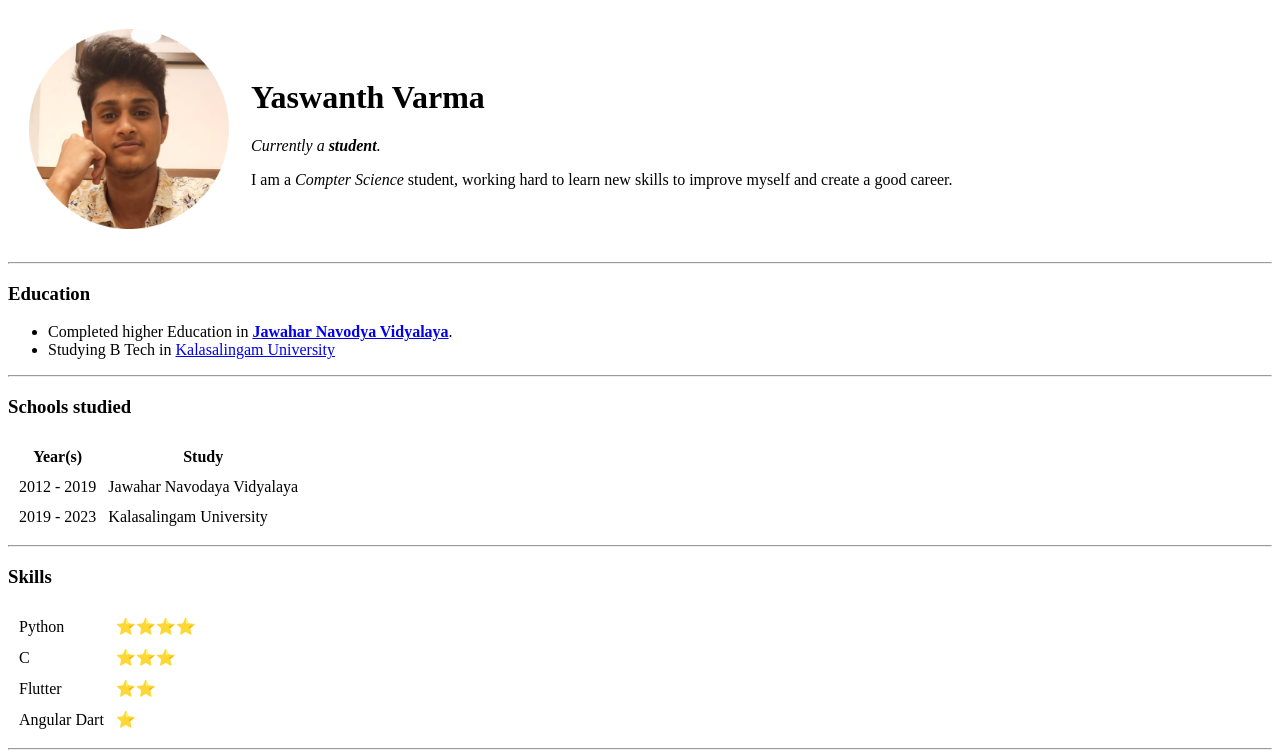
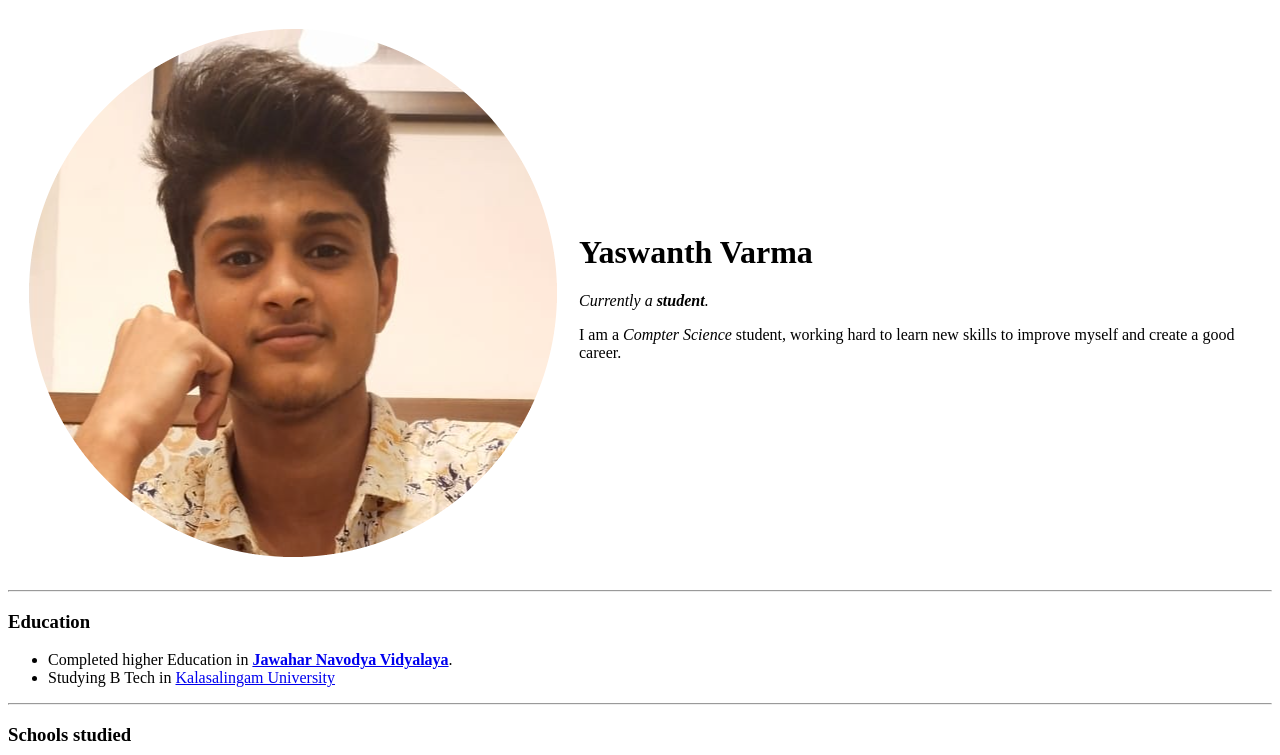
Before and after one commit to YaswanthVarma362/cv, a plain HTML site: page index.html in a window 1280 px wide. Shown: the top 755 px of the page. Drawn offline with Linux system fonts and the light colour scheme.

Commit message:
removed width from image

```diff
--- a/index.html
+++ b/index.html
@@ -9,7 +9,7 @@
 <body>
     <table cellspacing="20">
         <tr>
-            <td><img src="images/yaswanth.png" alt="Yaswanth's picture" width="200"></td>
+            <td><img src="images/yaswanth.png" alt="Yaswanth's picture"></td>
             <td>
                 <h1>Yaswanth Varma</h1>
                 <p><em>Currently a <strong>student</strong>.</em></p>
```
